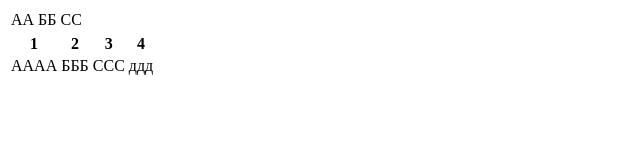
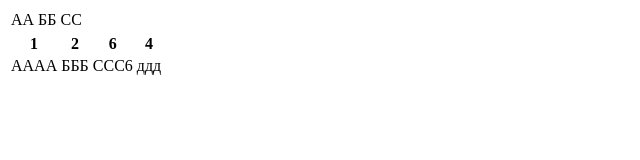
Before and after one commit to zotov-vs/test, a plain HTML site: page index.html in a window 1280 px wide. Shown: the full height of the page, 0-640 px from the left. Drawn offline with Linux system fonts and the light colour scheme.

Commit message:
7 commits
(cherry picked from commit bd7867797f259136cc9eed52cffa0e0f49657686)

```diff
--- a/index.html
+++ b/index.html
@@ -30,7 +30,7 @@
                 2
             </th>
              <th>
-                3
+                6
             </th>
              <th>
                 4
@@ -44,7 +44,7 @@
                 БББ
             </td>
              <td>
-                ССС
+                ССС6
             </td>
              <td>
                 ддд
```
